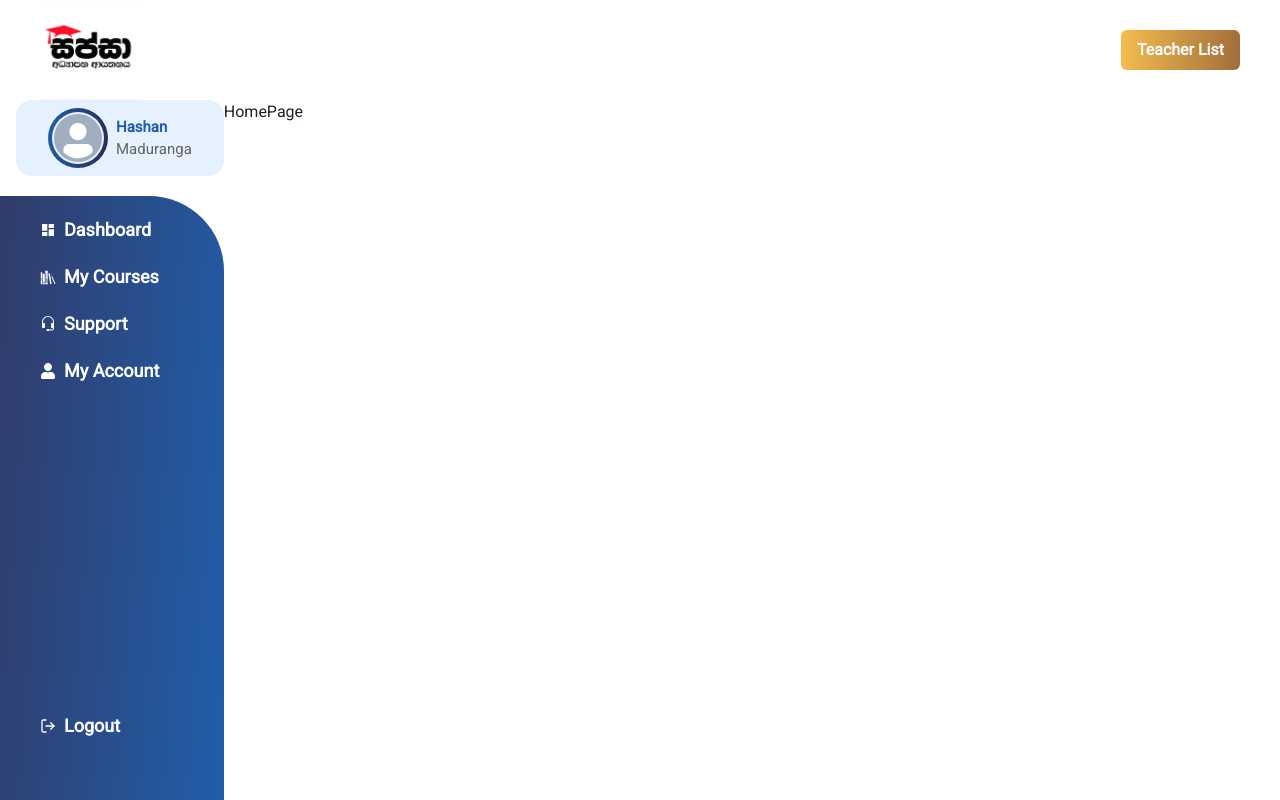
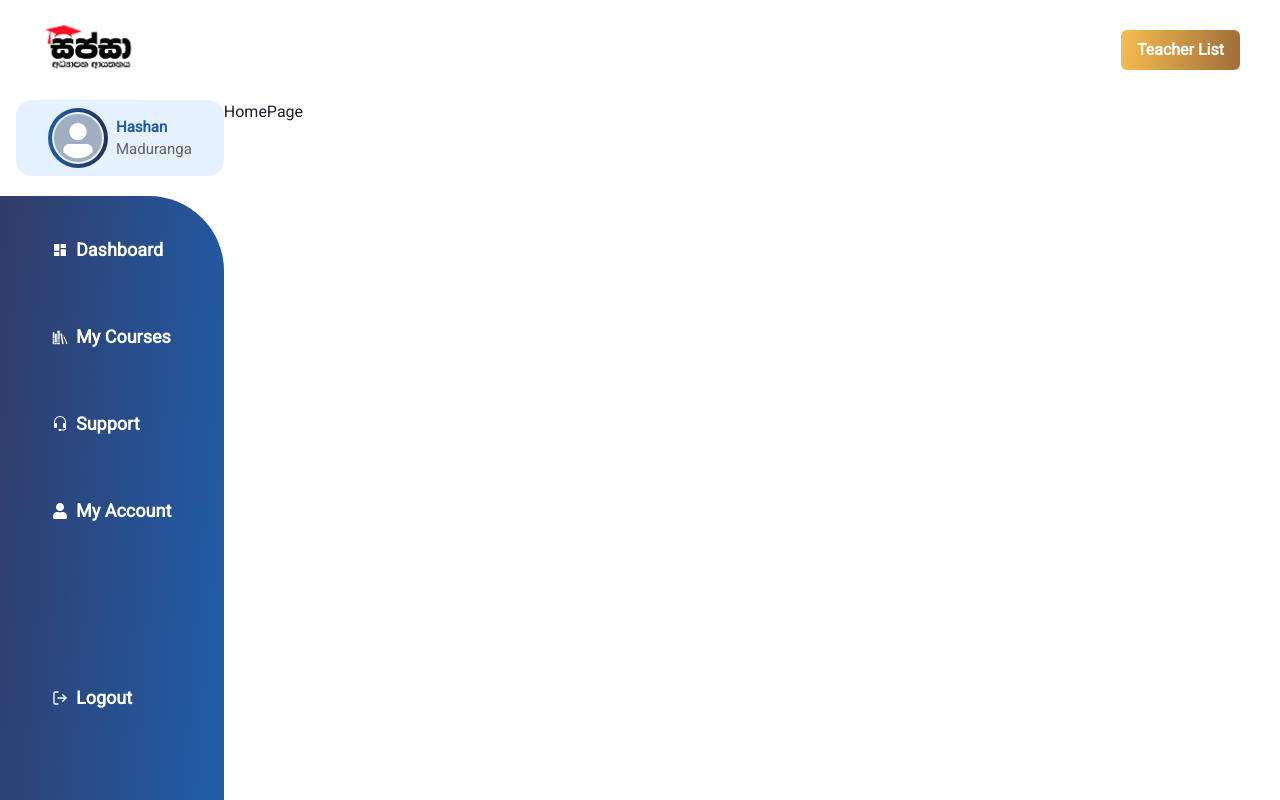
Before and after one commit to sachin96Boy/tution-class-frontend, a React (Create React App) app: page / in a window 1280 px wide. Built offline with nearby package versions, Linux system fonts and the light colour scheme.

Commit message:
update: padding

```diff
--- a/src/components/sidebar/SideBar.tsx
+++ b/src/components/sidebar/SideBar.tsx
@@ -65,7 +65,7 @@ function SideBar() {
             gap={5}
             justify="space-between"
             flexDirection={"column"}
-            ml={10}
+            ml={8}
             my={5}
           >
             <Flex direction={"column"} justify="center" align={"start"} gap={5}>
@@ -78,6 +78,7 @@ function SideBar() {
                   cursor: "pointer",
                   fontcolor: "#F4BB4E",
                 }}
+                p={5}
                 bg={
                   dashboard
                     ? "linear-gradient(90deg, #0776FF 0%, #225498 100%)"
@@ -107,6 +108,7 @@ function SideBar() {
                 align={"center"}
                 justify="center"
                 color="white"
+                p={5}
                 _hover={{
                   color: "#F4BB4E",
                   cursor: "pointer",
@@ -140,6 +142,7 @@ function SideBar() {
               <Flex
                 align={"center"}
                 justify="center"
+                p={5}
                 color="white"
                 _hover={{
                   color: "#F4BB4E",
@@ -174,6 +177,7 @@ function SideBar() {
               <Flex
                 align={"center"}
                 justify="center"
+                p={5}
                 color="white"
                 _hover={{
                   color: "#F4BB4E",
@@ -207,10 +211,11 @@ function SideBar() {
               </Flex>
             </Flex>
             <Spacer />
-            <Flex direction={"column"} justify="center" align={"start"} mt='72'>
+            <Flex direction={"column"} justify="center" align={"start"} mt='20'>
               <Flex
                 align={"center"}
                 justify="center"
+                p={5}
                 color="white"
                 _hover={{
                   color: "#F4BB4E",
@@ -233,6 +238,7 @@ function SideBar() {
                 <FiLogOut />
                 <Text
                   color={"white"}
+
                   ml={2}
                   fontFamily={"body"}
                   fontSize="18px"
```
